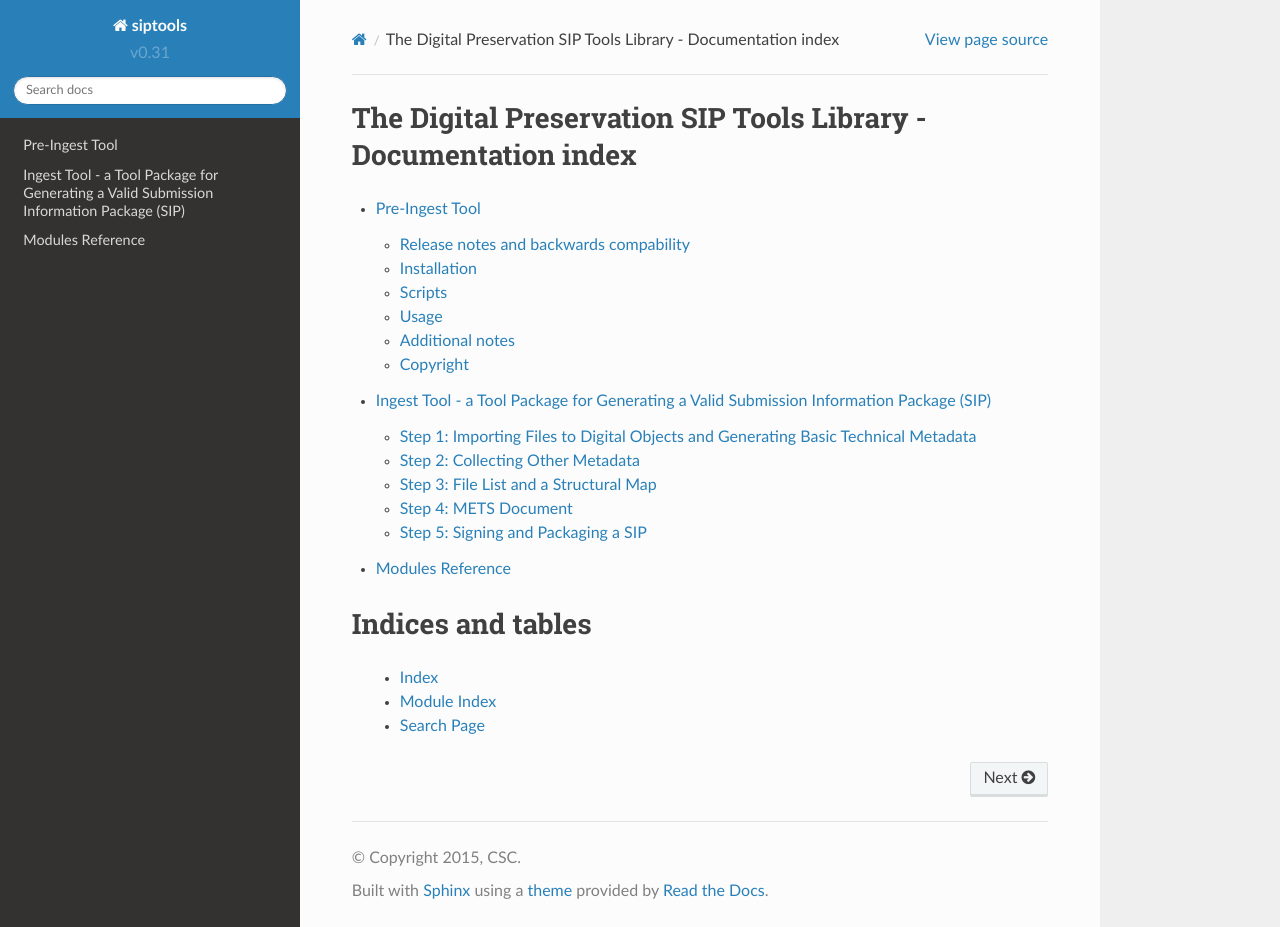
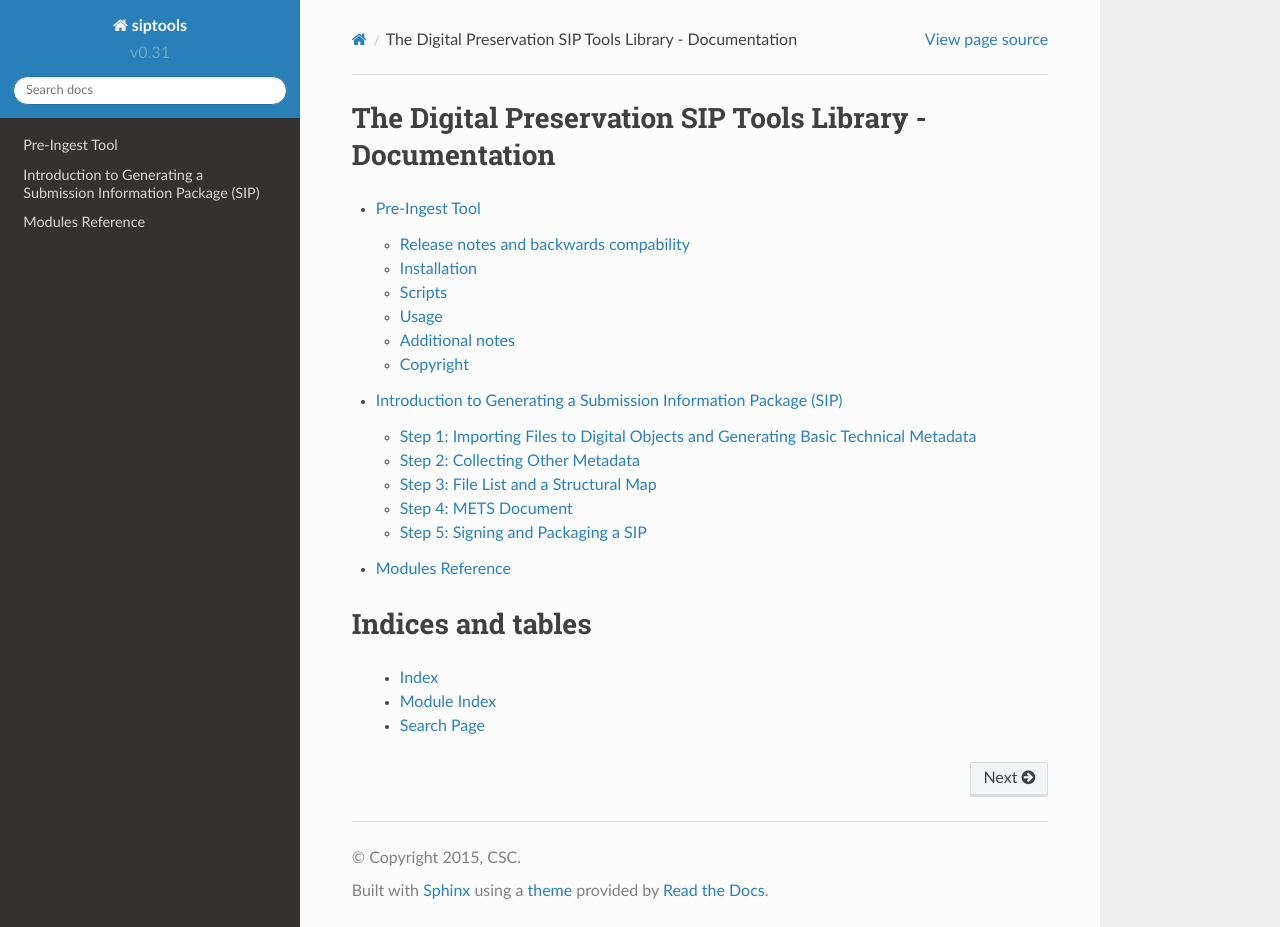
Before and after one commit to Digital-Preservation-Finland/dpres-siptools, a Sphinx documentation site: the page built from doc/source/index.rst, in a window 1280 px wide and 927 px high. Built offline with Sphinx 7.4.7 and the Read the Docs theme 2.0.0, drawn with Linux system fonts in a browser that asks for light colours; pages that are not in the unit, such as notebooks, are missing from menus.

Commit message:
KDKPAS-2112 Better titles

```diff
--- a/doc/source/index.rst
+++ b/doc/source/index.rst
@@ -1,5 +1,5 @@
-The Digital Preservation SIP Tools Library - Documentation index
-================================================================
+The Digital Preservation SIP Tools Library - Documentation
+==========================================================
 
 .. toctree::
     :maxdepth: 2
--- a/doc/source/intro.rst
+++ b/doc/source/intro.rst
@@ -1,6 +1,5 @@
-Ingest Tool - a Tool Package for Generating a Valid Submission Information Package (SIP)
-========================================================================================
-
+Introduction to Generating a Submission Information Package (SIP)
+===============================================================
 
 The pre-ingest tool of the Digital Preservation Service (DPS) is intended for facilitating
 the generation of a valid SIP following the specifications. The SIP packaging with the pre-ingest tool
```
